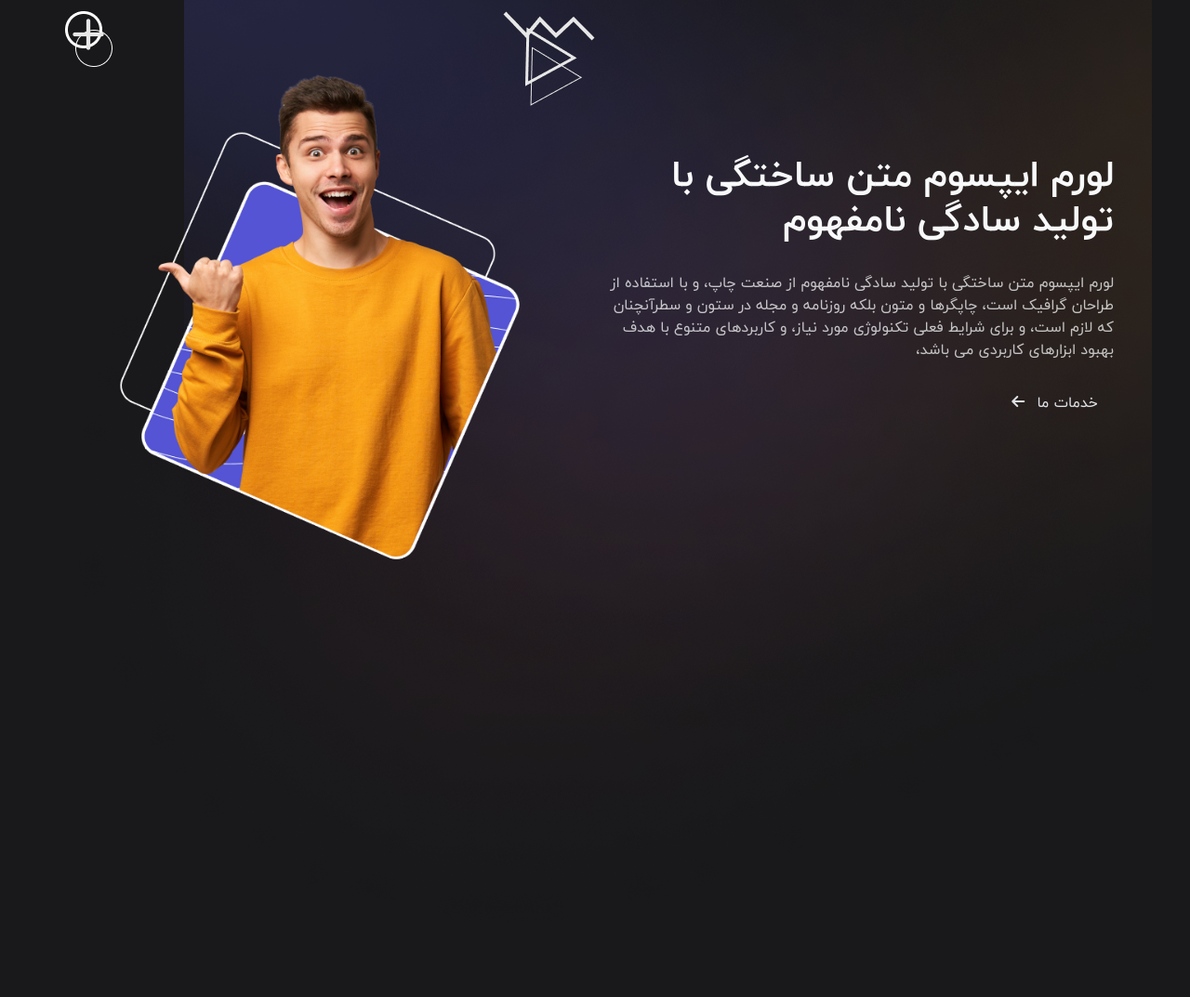
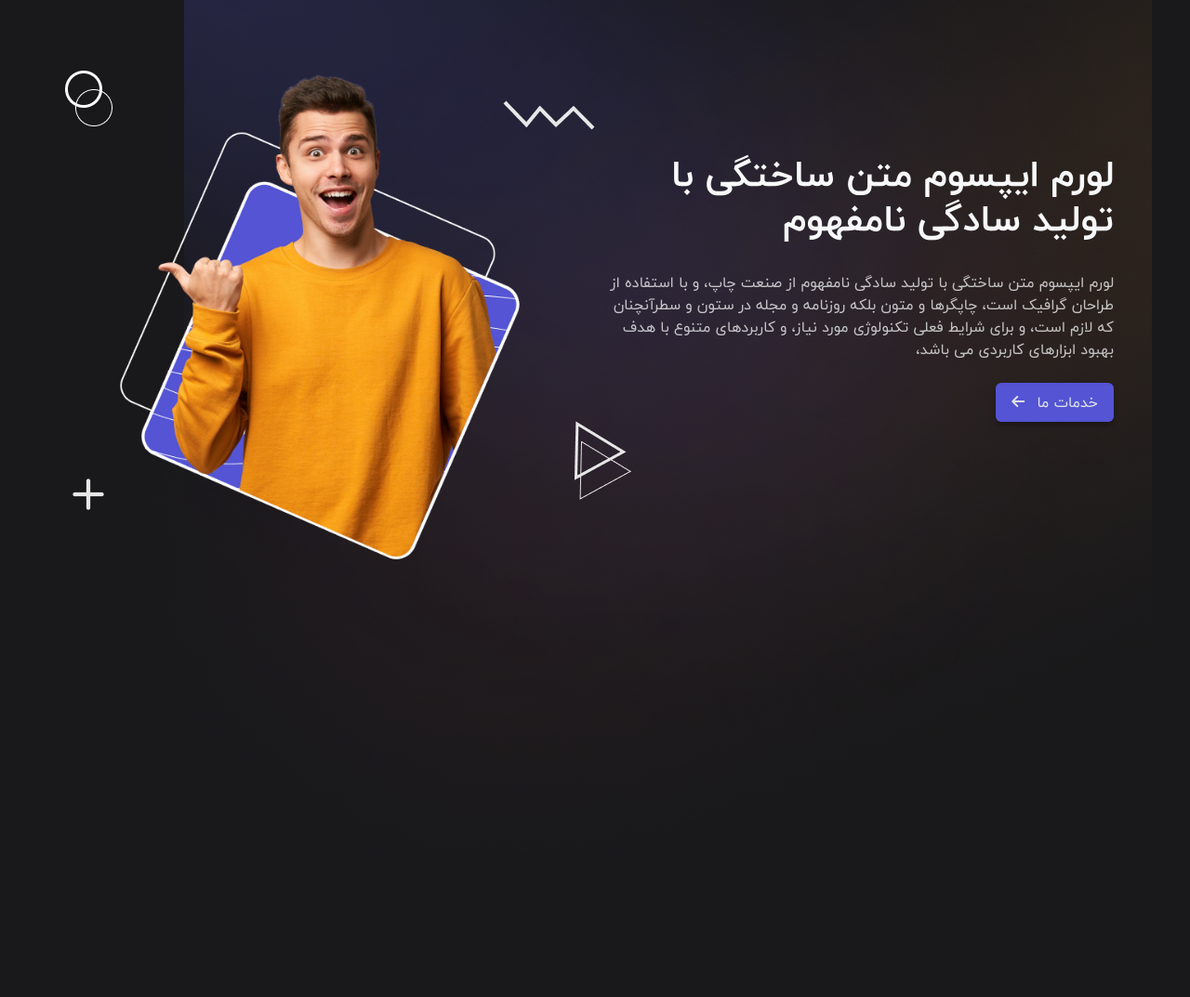
Before and after one commit to npject/ciw-projects, a PHP site: page / in a window 1280 px wide. Shown: the part 314-1387 px from the top of the page at 93% size. Run offline with PHP 8.4, Linux system fonts and the light colour scheme.

Commit message:
style (project-boot): add header styles (layout, images, texts)

```diff
--- a/project-boot/assets/css/style.css
+++ b/project-boot/assets/css/style.css
@@ -42,3 +42,25 @@ body{
 .offcanvas{
     background-color: #1d1d20 !important;
 }
+/* ====================== HEADER ====================== */
+header .btn-custom,
+footer #main-footer .btn-custom{
+    background-color: var(--color-purple);
+    box-shadow: 0px 4px 4px 0px #00000040;
+}
+header{
+    height: 100vh;
+}
+header #el-circle{
+    top: 4rem;
+}
+header #el-vector{
+    top: 6rem;
+}
+header #el-add{
+    bottom: 3rem;
+}
+header #el-play{
+    bottom: 3rem;
+    transform: translateX(50%);
+}
```
